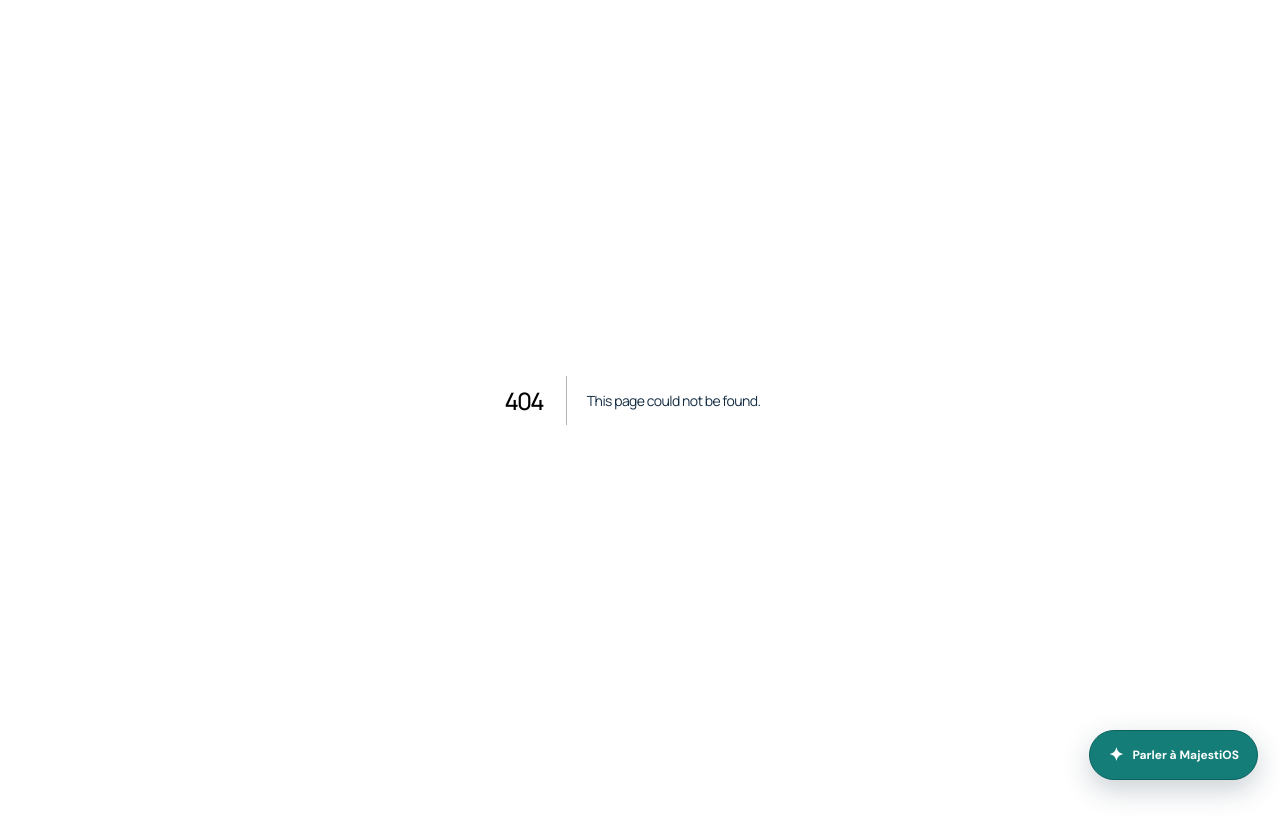
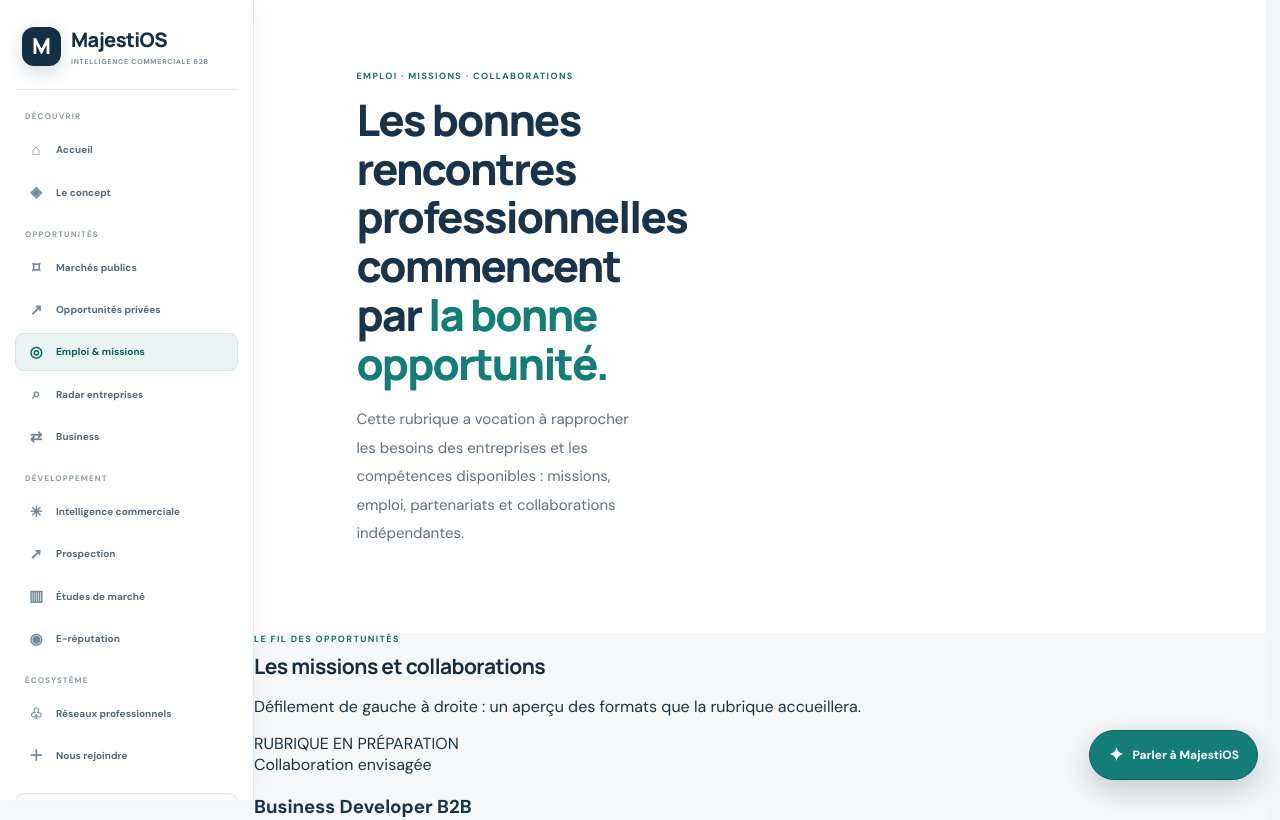
Before and after one commit to Chexpeer/Majestios, a Next.js app: page /offres-emploi in a window 1280 px wide. Before the commit this address had no page. Shown: the top 820 px of the page. Built offline with nearby package versions, Linux system fonts and the light colour scheme.

Commit message:
feat: créer la rubrique offres d'emploi et missions

```diff
--- /dev/null
+++ b/src/app/offres-emploi/page.tsx
@@ -0,0 +1,35 @@
+import Link from "next/link";
+import PublicHeader from "@/components/public-header";
+
+export const metadata = {
+  title: "Emploi et missions professionnelles — MajestiOS",
+  description: "Un espace dédié aux missions, collaborations et opportunités professionnelles.",
+};
+
+const examples = [
+  { title: "Business Developer B2B", type: "Collaboration envisagée", area: "Développement commercial", note: "Modalités à définir avant ouverture" },
+  { title: "Assistance indépendante — veille", type: "Mission envisagée", area: "Suivi des appels d’offres", note: "Modalités à définir avant ouverture" },
+  { title: "Partenaires commerciaux", type: "Partenariat", area: "Développement de réseau", note: "Appel à partenaires en préparation" },
+  { title: "Contributeurs spécialisés", type: "Collaboration", area: "Expertise professionnelle", note: "Périmètre à préciser" },
+];
+
+export default function EmploymentPage() {
+  return <main className="public-site concept-page">
+    <PublicHeader />
+    <section className="how-section concept-hero employment-hero">
+      <div><span className="section-label">EMPLOI · MISSIONS · COLLABORATIONS</span><h1>Les bonnes rencontres professionnelles commencent par <em>la bonne opportunité.</em></h1><p>Cette rubrique a vocation à rapprocher les besoins des entreprises et les compétences disponibles : missions, emploi, partenariats et collaborations indépendantes.</p></div>
+    </section>
+    <section className="employment-ticker-section">
+      <div className="employment-ticker-heading"><div><span className="section-label">LE FIL DES OPPORTUNITÉS</span><h2>Les missions et collaborations</h2><p>Défilement de gauche à droite : un aperçu des formats que la rubrique accueillera.</p></div><span className="prelaunch-badge">RUBRIQUE EN PRÉPARATION</span></div>
+      <div className="employment-ticker-window"><div className="employment-ticker-track">{[...examples,...examples].map((item,index)=><article className="employment-ticker-card" key={item.title+index}><span className="employment-card-type">{item.type}</span><h3>{item.title}</h3><p>{item.area}</p><small>{item.note}</small></article>)}</div></div>
+      <p className="ticker-disclaimer">Les cartes ci-dessus illustrent les catégories envisagées ; elles ne constituent pas des offres d’emploi ouvertes. Les annonces réelles seront publiées après validation de leur statut, de leurs conditions et de leur mode de candidature.</p>
+    </section>
+    <section className="employment-principles">
+      <article><span>01</span><h2>Des annonces clairement qualifiées</h2><p>Chaque publication devra préciser sa nature : emploi salarié, mission indépendante, partenariat ou autre forme de collaboration.</p></article>
+      <article><span>02</span><h2>Des informations vérifiables</h2><p>Le secteur, le périmètre, la localisation, les conditions et l’identité de l’émetteur devront être contrôlés avant publication.</p></article>
+      <article><span>03</span><h2>Un parcours transparent</h2><p>Les modalités de candidature et de contact seront affichées explicitement. Aucun formulaire de candidature n’est activé à ce stade.</p></article>
+    </section>
+    <section className="concept-principles"><h2>Vous souhaitez proposer une mission ou rejoindre le réseau ?</h2><p>La rubrique Nous rejoindre présente les besoins de collaboration identifiés pour le développement de MajestiOS. Les candidatures ne sont pas encore ouvertes.</p><Link className="search-submit concept-cta" href="/nous-rejoindre">Découvrir les collaborations envisagées ↗</Link><Link className="search-submit concept-cta" href="/faq">Consulter la FAQ ↗</Link></section>
+    <footer className="public-footer"><Link className="footer-brand" href="/">MajestiOS</Link><nav aria-label="Liens de pied de page"><Link href="/appels-offres-publics">Marchés publics</Link><Link href="/appels-offres-prives">Opportunités privées</Link><Link href="/faq">FAQ</Link></nav><small>© MajestiOS · Site en construction</small></footer>
+  </main>;
+}
```
